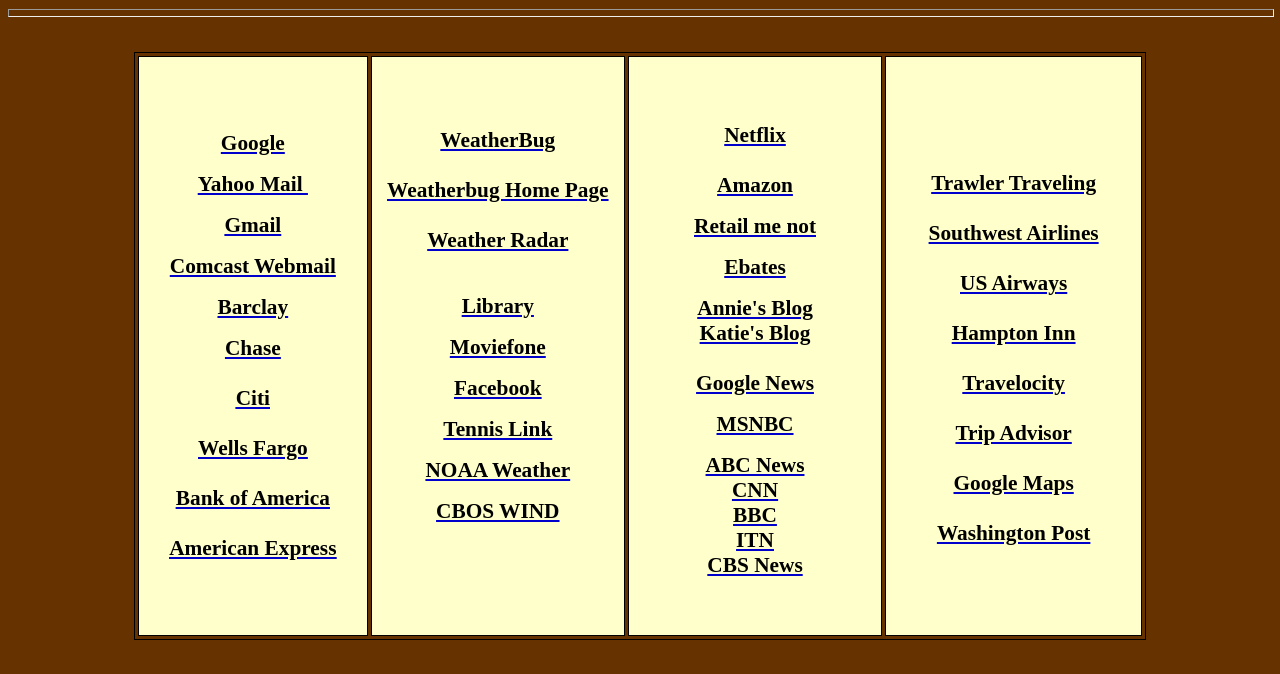
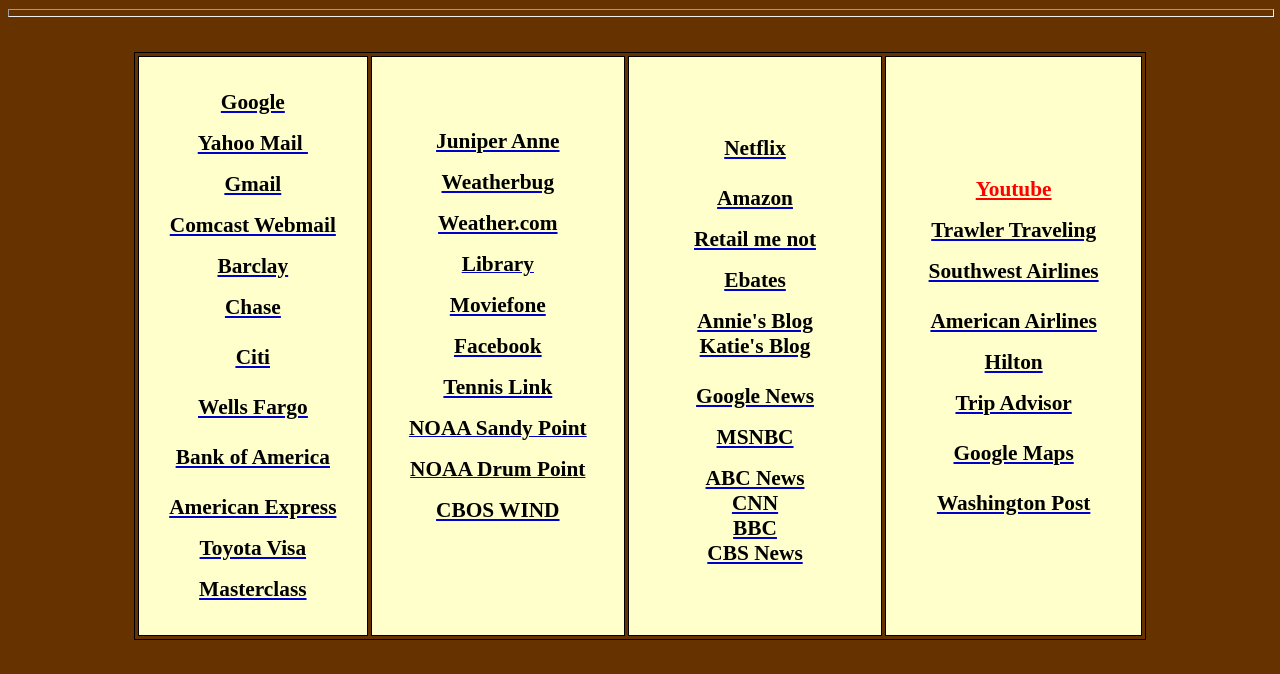
Before and after one commit to thedonovans/thedonovans.github.io, a plain HTML site: page index.html in a window 1280 px wide. Shown: the part 72-746 px from the top of the page. Drawn offline with Linux system fonts and the light colour scheme.

Commit message:
Updates links

```diff
--- a/index.html
+++ b/index.html
@@ -109,29 +109,28 @@
               <span style='font-size:16.0pt;color:windowtext'>
                 <a
                   href="https://login.yahoo.com/config/login?.src=ym&amp;.intl=us&amp;.partner=&amp;.done=http%3a//edit.yahoo.com/config/mail">
-                  <span>Yahoo Mail&nbsp;</span></a></span><span
-                style='font-size:16.0pt;color:windowtext'></span></p>
+                  <span>Yahoo Mail&nbsp;</span></a></span><span style='font-size:16.0pt;color:windowtext'></span></p>
             <p style='text-align:center'><span style='font-size:16.0pt;
   color:windowtext'><a href="http://www.gmail.com/"><span>Gmail</span></a></span></p>
             <p style='text-align:center'><span style='font-size:16.0pt;
-  color:windowtext'><a href="https://login.comcast.net/login?s=wnamp&amp;ts=645b33bd"><span
-                   >Comcast Webmail</span></a></span></p>
+  color:windowtext'><a href="https://login.comcast.net/login?s=wnamp&amp;ts=645b33bd"><span>Comcast
+                    Webmail</span></a></span></p>
             <p style='text-align:center'><span style='font-size:16.0pt;
-  color:windowtext'><a href="https://www.barclaycardus.com/servicing/"><span
-                   >Barclay</span></a></span></p>
+  color:windowtext'><a href="https://www.barclaycardus.com/servicing/"><span>Barclay</span></a></span></p>
             <p class="MsoNormal"><u><span style='font-size:16.0pt;
   color:windowtext'><a href="https://chaseonline.chase.com/"><span>Chase</span></a>
                 </span></u></p>
             <p class="MsoNormal"><span style='font-size:16.0pt;
   color:windowtext'><span style='text-decoration:none'>&nbsp;</span></span></p>
             <p class="MsoNormal"><u><span style='font-size:16.0pt;
-  color:windowtext'><a href="https://www.citi.com/credit-cards/citi.action?JFP_TOKEN=Y11S1IQT"><span
-                     >Citi</span></a></span></u></p>
+  color:windowtext'><a
+                    href="https://www.citi.com/credit-cards/citi.action?JFP_TOKEN=Y11S1IQT"><span>Citi</span></a></span></u>
+            </p>
             <p class="MsoNormal"><span style='font-size:16.0pt;
   color:windowtext'><span style='text-decoration:none'>&nbsp;</span></span></p>
             <p class="MsoNormal"><u><span style='font-size:16.0pt;
-  color:windowtext'><a href="https://www.wellsfargoadvisors.com/online-access/signon.htm"><span
-                     >Wells Fargo</span></a></span></u></p>
+  color:windowtext'><a href="https://www.wellsfargoadvisors.com/online-access/signon.htm"><span>Wells
+                      Fargo</span></a></span></u></p>
             <p class="MsoNormal"><span style='font-size:16.0pt;
   color:windowtext'><span style='text-decoration:none'>&nbsp;</span></span></p>
             <p class="MsoNormal"><u><span style='font-size:16.0pt;
@@ -139,50 +138,80 @@
                       America</span></a></span></u></p>
             <p class="MsoNormal"><span style='font-size:16.0pt;
   color:windowtext'><span style='text-decoration:none'>&nbsp;</span></span></p>
+
             <p class="MsoNormal">
-
-              <u>
-                <span style='font-size:16.0pt;color:windowtext'>
-                  <a
-                    href="https://online.americanexpress.com/myca/logon/us/action/LogonHandler?request_type=LogonHandler&amp;Face=en_US">
-                    <span>American Express</span>
+                <a href="https://online.americanexpress.com/myca/logon/us/action/LogonHandler?request_type=LogonHandler&amp;Face=en_US">
+                  <span>American Express</span>
+                </a>
+              </p>
+<br>
+              <p class="MsoNormal">
+                  <a href="https://d.comenity.net/toyotarewardsvisa/">
+                    <span>Toyota Visa</span>
                   </a>
-                </span>
-              </u>
-
-            </p>
+                </p>
+                <br>
+                <p class="MsoNormal">
+                    <a href="https://www.masterclass.com/">
+                      <span>Masterclass</span>
+                    </a>
+                  </p>
           </td>
 
 
 
           <td width="25%" style='width:25.38%;border:solid windowtext 1.0pt;background:#FFFFCC;padding:.75pt .75pt .75pt .75pt;
   height:331.4pt'>
-            <p class="MsoNormal"><span style='font-size:16.0pt;color:windowtext'><a
-                  href="http://www.aws.com/FlashDisplay.asp?id=CHSRL"><span
-                   >WeatherBug</span></a></span></p>
-            <p class="MsoNormal"><span style='font-size:16.0pt;color:windowtext'>&nbsp;</span></p>
-            <p class="MsoNormal"><span style='font-size:16.0pt;color:windowtext'><a
-                  href="http://weather.weatherbug.com/MD/Chesapeake%20Beach-weather.html?zcode=z6286&amp;zip=20732"><span
-                   >Weatherbug Home Page</span></a></span></p>
-            <p class="MsoNormal"><span style='font-size:16.0pt;color:windowtext'>&nbsp;</span></p>
-            <p class="MsoNormal"><span style='font-size:16.0pt;color:windowtext'><a
-                  href="http://www.intellicast.com/IcastPage/LoadPage.aspx?loc=usmdct4623&amp;seg=LocalWeather&amp;prodgrp=RadarImagery&amp;product=Radar&amp;prodnav=none"><span
-                   >Weather Radar</span></a></span></p>
-            <p class="MsoNormal"><span style='font-size:16.0pt;color:windowtext'>&nbsp;</span></p>
-            <p style='text-align:center'><span style='font-size:16.0pt;
-  color:windowtext'><a href="http://cosmos.somd.lib.md.us/"><span>Library</span></a>
-              </span><span style='font-size:16.0pt;color:windowtext'></span></p>
-            <p style='text-align:center'><span style='font-size:16.0pt;'><a href="http://www.moviefone.com/showtimes/annapolis-md/21401/theaters"><span
-                   >Moviefone</span></a> </span></p>
-            <p style='text-align:center'><span style='font-size:16.0pt;'><a href="http://www.facebook.com/"><span>Facebook</span></a></span>
+<p class="MsoNormal">
+    <a href="https://photos.google.com/share/AF1QipMcdj4n7vMk2mVRR2dyGJaq9WZDfLIShoPPCBgYw4zNYUE6hKQ7T1FOGkpMg7k4Uw?key=NzNiSkVGZDN5MjhPbXgydHJZRThYdXhzQmVRb21n">
+      <span>Juniper Anne</span>
+    </a>
+  </p>
+  <br>
+            <p class="MsoNormal">
+              <a href="http://weather.weatherbug.com/MD/Chesapeake%20Beach-weather.html?zcode=z6286&amp;zip=20732">
+                <span>Weatherbug</span>
+              </a>
             </p>
-            <p style='text-align:center'><span style='font-size:16.0pt;'><a href="http://tennislink.usta.com/"><span>Tennis
+            <br>
+            <p class="MsoNormal">
+              <a
+                href="https://weather.com/weather/radar/interactive/l/1b3bc3a92de5c85ad4fc6d20e8884f0e32a5c88f78ee45367936ed619777fb2d">
+                <span>Weather.com</span>
+              </a>
+            </p>
+
+            <p style='text-align:center'>
+              <a href="http://cosmos.somd.lib.md.us/">
+                <span>Library</span>
+              </a>
+            </p>
+            <p style='text-align:center'><span style='font-size:16.0pt;'><a
+                  href="http://www.moviefone.com/showtimes/annapolis-md/21401/theaters"><span>Moviefone</span></a>
+              </span></p>
+            <p style='text-align:center'><span style='font-size:16.0pt;'><a
+                  href="http://www.facebook.com/"><span>Facebook</span></a></span>
+            </p>
+            <p style='text-align:center'><span style='font-size:16.0pt;'><a
+                  href="http://tennislink.usta.com/"><span>Tennis
                     Link</span></a></span></p>
-            <p style='text-align:center'><span style='font-size:16.0pt;'><a href="http://www.noaa.gov/weather"><span>NOAA
-                    Weather</span></a></span></p>
+
+            <p style='text-align:center'>
+              <a href="https://marine.weather.gov/MapClick.php?zoneid=ANZ532#.XUbekuhKguU">
+                <span>NOAA Sandy Point</span>
+              </a>
+            </p>
+
+            <p style='text-align:center'>
+              <a
+                href="https://marine-md.weather.gov/MapClick.php?lat=38.64047263931151&lon=-76.45660400390625&site=lwx&unit=0&lg=en#.XUbgLOhKguU">
+                <span>NOAA Drum Point</span>
+              </a>
+            </p>
+
             <p style='text-align:center'><span style='font-size:16.0pt;'><a
-                  href="https://tidesandcurrents.noaa.gov/ofs/ofs_animation.shtml?ofsregion=cb&subdomain=0&model_type=wind_forecast"><span
-                   >CBOS WIND</span></a></span></p>
+                  href="https://tidesandcurrents.noaa.gov/ofs/ofs_animation.shtml?ofsregion=cb&subdomain=0&model_type=wind_forecast"><span>CBOS
+                    WIND</span></a></span></p>
             <p style='text-align:center'><span style='font-size:16.0pt;'>&nbsp;</span></p>
           </td>
 
@@ -192,30 +221,37 @@
   height:331.4pt'>
             <p class="MsoNormal">&nbsp;</p>
             <p class="MsoNormal">&nbsp;</p>
-            <p class="MsoNormal"><span lang=EN style='font-size:16.0pt;'><a href="http://www.netflix.com/"><span>Netflix</span></a></span></p>
+            <p class="MsoNormal"><span lang=EN style='font-size:16.0pt;'><a
+                  href="http://www.netflix.com/"><span>Netflix</span></a></span></p>
             <p class="MsoNormal">&nbsp;</p>
-            <p class="MsoNormal"><span lang=EN style='font-size:16.0pt;'><a href="http://www.amazon.com/"><span>Amazon</span></a></span></p>
-            <p style='text-align:center'><span style='font-size:16.0pt;'><a href="http://www.retailmenot.com/"><span>Retail me
+            <p class="MsoNormal"><span lang=EN style='font-size:16.0pt;'><a
+                  href="http://www.amazon.com/"><span>Amazon</span></a></span></p>
+            <p style='text-align:center'><span style='font-size:16.0pt;'><a
+                  href="http://www.retailmenot.com/"><span>Retail me
                     not</span></a></span></p>
-            <p style='text-align:center'><span style='font-size:16.0pt;'><a href="http://www.ebates.com/"><span>Ebates</span></a></span><span
-                lang=EN style='font-size:16.0pt;'></span></p>
-            <p class="MsoNormal"><span lang=EN style='font-size:16.0pt;'><a href="http://www.franceannie.blogspot.com/"><span>Annie's
+            <p style='text-align:center'><span style='font-size:16.0pt;'><a
+                  href="http://www.ebates.com/"><span>Ebates</span></a></span><span lang=EN
+                style='font-size:16.0pt;'></span></p>
+            <p class="MsoNormal"><span lang=EN style='font-size:16.0pt;'><a
+                  href="http://www.franceannie.blogspot.com/"><span>Annie's
                     Blog</span></a></span><span style='font-size:16.0pt;'>
 
               </span>
             </p>
-            <p class="MsoNormal"><span lang=EN style='font-size:16.0pt;'><a href="http://katiejapan.blogspot.com/"><span>Katie's
+            <p class="MsoNormal"><span lang=EN style='font-size:16.0pt;'><a
+                  href="http://katiejapan.blogspot.com/"><span>Katie's
                     Blog</span></a></span></p>
             <p class="MsoNormal">&nbsp;</p>
-            <p class="MsoNormal"><span lang=EN style='font-size:16.0pt;'><a href="http://news.google.com/#changed"><span>Google
+            <p class="MsoNormal"><span lang=EN style='font-size:16.0pt;'><a
+                  href="http://news.google.com/#changed"><span>Google
                     News</span></a></span></p>
-            <p style='text-align:center'><span style='font-size:16.0pt;'><a href="http://www.msnbc.com/"><span>MSNBC</span></a></span></p>
+            <p style='text-align:center'><span style='font-size:16.0pt;'><a
+                  href="http://www.msnbc.com/"><span>MSNBC</span></a></span></p>
             <p style='text-align:center'><span style='font-size:16.0pt;'><a href="http://abcnews.go.com/"><span>ABC
                     News</span></a> </span><span style='font-size:16.0pt;'><br>
                 <a href="http://www.cnn.com/"><span>CNN</span></a>
                 <br>
                 <a href="http://www.bbc.co.uk/?ok"><span>BBC</span></a><br>
-                <a href="http://www.itn.co.uk/"><span>ITN</span></a><br>
                 <a href="http://www.cbsnews.com/"><span>CBS News</span></a><br>
 
 
@@ -229,32 +265,43 @@
 
           <td width="25%" style='width:25.66%;border:solid windowtext 1.0pt;background:#FFFFCC;padding:0in 5.4pt 0in 5.4pt;
   height:331.4pt'>
-            <p class="MsoNormal">&nbsp;</p>
-            <p class="MsoNormal"><span lang=EN style='font-size:16.0pt;'><a href="http://www.blogger.com/home?pli=1"><span>Trawler
-                    Traveling</span></a></span></p>
-            <p class="MsoNormal">&nbsp;</p>
-            <p class="MsoNormal"><span lang=EN style='font-size:16.0pt;'><a href="http://www.southwest.com/"><span>Southwest
+            <p class="MsoNormal">
+              <a style="color: red;" href="https://www.youtube.com/">Youtube</a>
+          </p>
+            <br>
+            <p class="MsoNormal">
+              <a href="http://www.blogger.com/home?pli=1">
+                <span>Trawler Traveling</span>
+              </a>
+          </p>
+            <br>
+            <p class="MsoNormal"><span lang=EN style='font-size:16.0pt;'><a
+                  href="http://www.southwest.com/"><span>Southwest
                     Airlines</span></a></span></p>
             <p class="MsoNormal" style='text-align:center;'>&nbsp;</p>
-            <p class="MsoNormal"><span lang=EN style='font-size:16.0pt;'><a href="http://www.usairways.com/"><span>US
-                    Airways</span></a></span></p>
-            <p class="MsoNormal">&nbsp;</p>
-            <p class="MsoNormal"><span lang=EN style='font-size:16.0pt;'><a href="http://hamptoninn1.hilton.com/en_US/hp/index.do?WT.srch=1"><span
-                   >Hampton Inn</span></a></span></p>
-            <p class="MsoNormal">&nbsp;</p>
-            <p class="MsoNormal"><span class=MsoHyperlink><span lang=EN style='font-size:16.0pt;'><a
-                    href="http://www.travelocity.com/"><span>Travelocity</span></a>
-                </span>
 
+            <p class="MsoNormal">
+              <a href="https://www.aa.com/homePage.do">
+                <span>American Airlines</span>
+              </a>
             </p>
-            <p class="MsoNormal">&nbsp;</p>
-            <p class="MsoNormal"><span lang=EN style='font-size:16.0pt;'><a href="http://www.tripadvisor.com/"><span>Trip
+            <br>
+            <p class="MsoNormal">
+              <a href="https://www.hilton.com/en/hilton-honors/">
+                <span>Hilton</span>
+              </a>
+            </p>
+
+            <br>
+            <p class="MsoNormal"><span lang=EN style='font-size:16.0pt;'><a
+                  href="http://www.tripadvisor.com/"><span>Trip
                     Advisor</span></a></span></p>
             <p class="MsoNormal">&nbsp;</p>
-            <p class="MsoNormal"><span style='font-size:16.0pt;color:windowtext'><a href="http://maps.google.com/"><span
-                   >Google Maps</span></a></span></p>
+            <p class="MsoNormal"><span style='font-size:16.0pt;color:windowtext'><a
+                  href="http://maps.google.com/"><span>Google Maps</span></a></span></p>
             <p class="MsoNormal">&nbsp;</p>
-            <p class="MsoNormal"><span lang=EN style='font-size:16.0pt;'><a href="http://www.washingtonpost.com/"><span>Washington
+            <p class="MsoNormal"><span lang=EN style='font-size:16.0pt;'><a
+                  href="http://www.washingtonpost.com/"><span>Washington
                     Post</span></a></span></p>
           </td>
         </tr>
```
